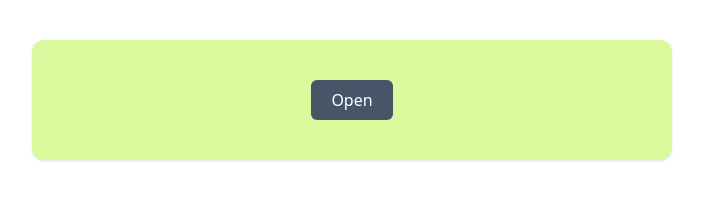
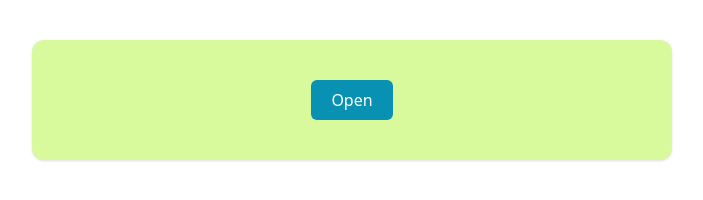
Before and after one commit to anggayudap/alphine-tailwind-kickoff, a plain HTML site: page templating.html in a window 1280 px wide. Shown: the whole page, without its empty margins (288-991 px from the left). Drawn offline with nearby package versions, Linux system fonts and the light colour scheme.

Commit message:
alpine templating: done x-bind

```diff
--- a/templating.html
+++ b/templating.html
@@ -32,9 +32,11 @@
         Lorem ipsum dolor, sit amet consectetur adipisicing elit.
       </div> -->
 
-      <button @click="open = !open" x-text="open ? 'Close' : 'Open'" class="py-2 px-5 bg-slate-600 text-white rounded-md">Open</button>
+      <button @click="open = !open" x-text="open ? 'Close' : 'Open'"
+        x-bind:class="open ? 'bg-slate-600' : 'bg-cyan-600'" class="py-2 px-5  text-white rounded-md">Open</button>
 
-        <div x-show="open" x-transition:enter.duration.1000ms x-transition:leave.duration.2000ms class="w-3/4 mx-auto mt-4 p-5 bg-blue-400 rounded text-white">
+        <div x-show="open" x-transition:enter.duration.1000ms x-transition:leave.duration.2000ms
+        class="w-3/4 mx-auto mt-4 p-5 bg-blue-400 rounded text-white">
             Lorem ipsum dolor, sit amet consectetur adipisicing elit.
         </div>
 
```
